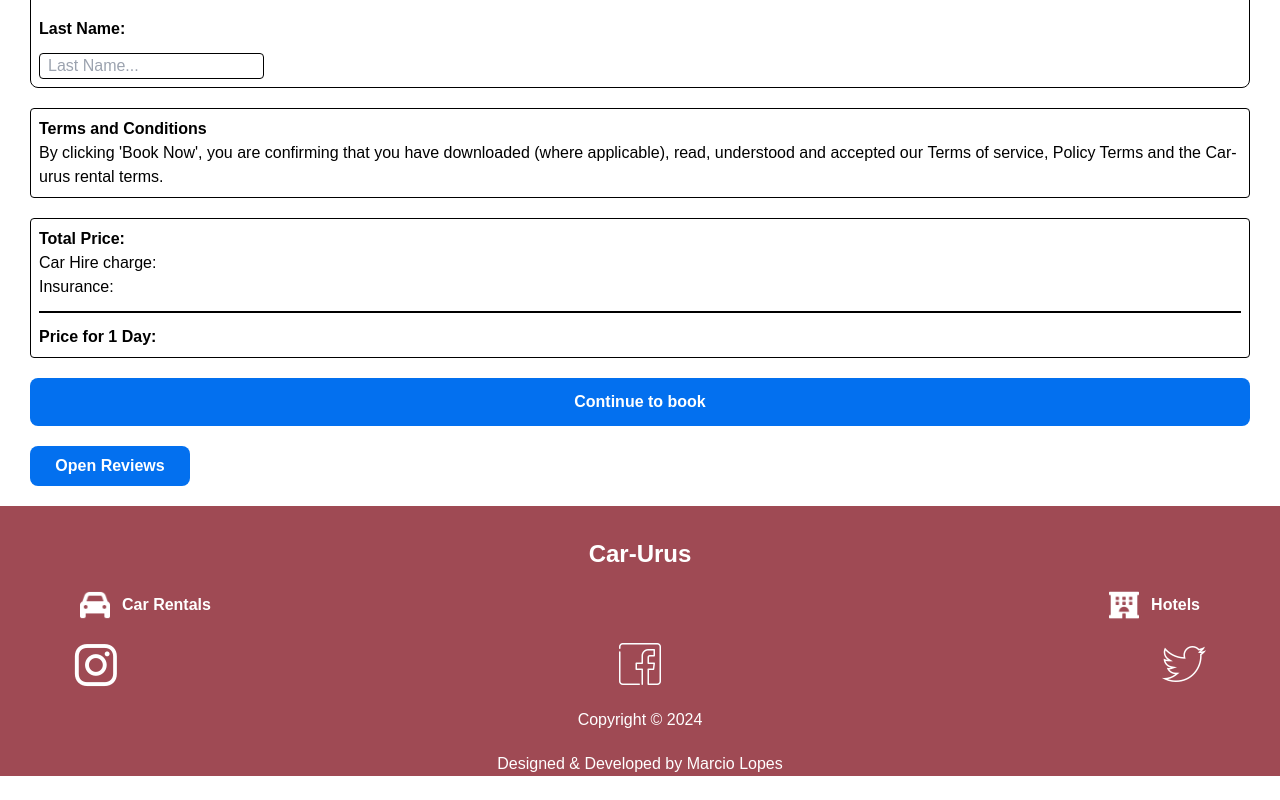
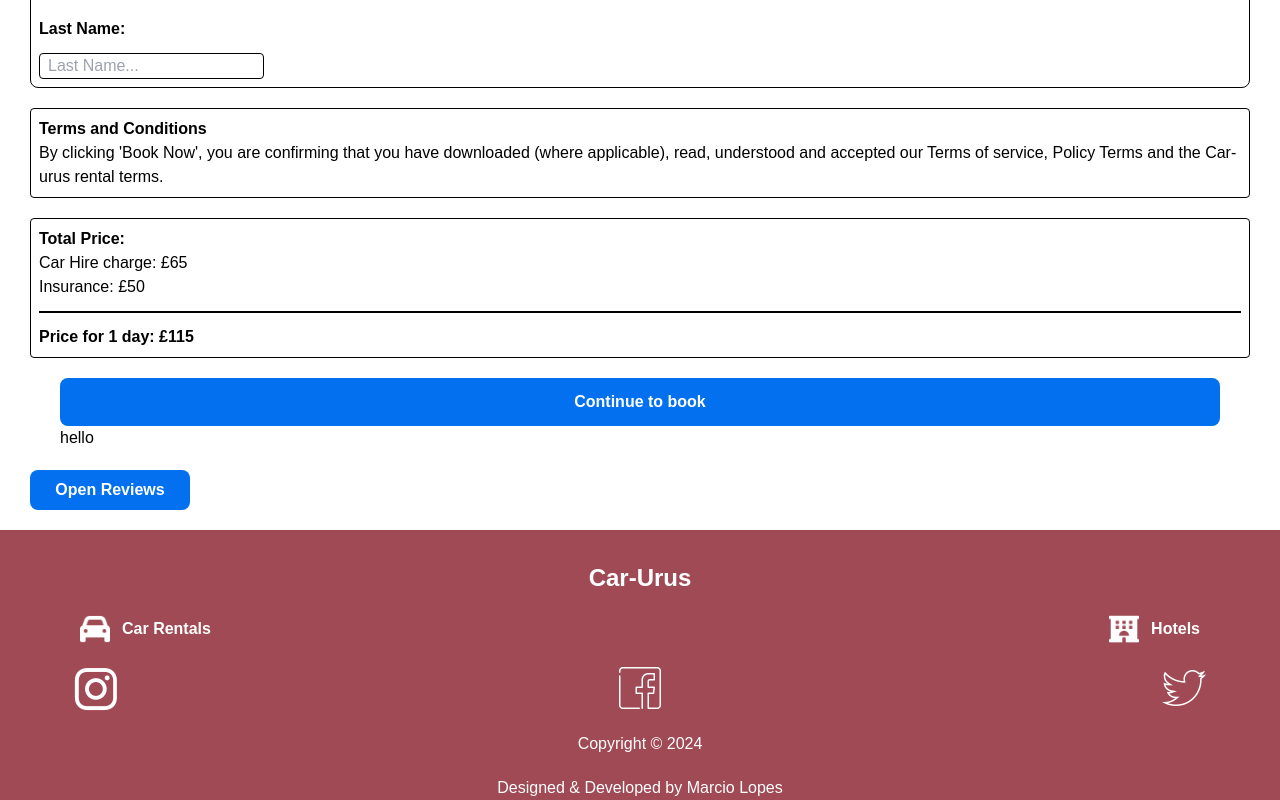
Before and after one commit to MarcioLopes451/car-urus, a React (Vite) app: page /car-urus/cars/10 in a window 1280 px wide. Shown: the part 1096-1896 px from the top of the page. Before the commit the page ends 1872 px from the top, so only its background shows below. Built offline with nearby package versions, Linux system fonts and the light colour scheme.

Commit message:
add:filtering car list

```diff
--- /dev/null
+++ b/src/components/ConfirmOrder/ConfirmOrder.jsx
@@ -0,0 +1,25 @@
+import { useSelector } from "react-redux";
+
+export default function ConfirmOrder() {
+  const user = useSelector((state) => state.user.value);
+  return (
+    <div>
+      <h2>Confirm Your Order</h2>
+      <p>You have selected the following car for rental:</p>
+      <p>{user.firstName}</p>
+      <div></div>
+      <div>
+        <p>Rental Duration: </p>
+
+        <p>Total Price: £</p>
+      </div>
+      <div>
+        <p>Thank you for choosing our car rental service!</p>
+        <p>
+          Your order has been confirmed. We will contact you shortly with
+          further details.
+        </p>
+      </div>
+    </div>
+  );
+}
--- a/src/components/TotalPrice/TotalPrice.jsx
+++ b/src/components/TotalPrice/TotalPrice.jsx
@@ -1,8 +1,24 @@
+/* eslint-disable react/prop-types */
 /* eslint-disable react/no-unescaped-entities */
-// import React from "react";
-// import { carData } from "../../../data/carData";
+import { useState } from "react";
+import { useSelector, useDispatch } from "react-redux";
+import { complete } from "../../features/userSlice";
+import ConfirmOrder from "../ConfirmOrder/ConfirmOrder";
 
-export default function TotalPrice() {
+export default function TotalPrice({ price }) {
+  const [first, setFirst] = useState("");
+  const [last, setLast] = useState("");
+  const [email, setEmail] = useState("");
+  const [state, setState] = useState(false);
+  const days = useSelector((state) => state.car.day);
+  const dispatch = useDispatch();
+
+  const insurance = 50;
+  const finalPrice = insurance + parseInt(price, 10);
+
+  const openReviews = () => {
+    setState(!state);
+  };
   return (
     <div className="mt-5 mx-[30px]">
       <div className="w-full border border-black rounded-lg p-2">
@@ -13,7 +29,10 @@ export default function TotalPrice() {
           <input
             type="text"
             placeholder="Email Address..."
+            value={email}
+            onChange={(e) => setEmail(e.target.value)}
             className="mt-3 border rounded border-black px-2"
+            required
           />
           <br />
           <br />
@@ -22,7 +41,10 @@ export default function TotalPrice() {
           <input
             type="text"
             placeholder="First Name..."
+            value={first}
+            onChange={(e) => setFirst(e.target.value)}
             className="mt-3 border rounded border-black px-2"
+            required
           />
           <br />
           <br />
@@ -31,7 +53,10 @@ export default function TotalPrice() {
           <input
             type="text"
             placeholder="Last Name..."
+            value={last}
+            onChange={(e) => setLast(e.target.value)}
             className="mt-3 border rounded border-black px-2"
+            required
           />
         </div>
       </div>
@@ -40,19 +65,37 @@ export default function TotalPrice() {
           <h2 className="font-semibold">Terms and Conditions</h2>
           <p>
             By clicking 'Book Now', you are confirming that you have downloaded
-            (where applicable), read, understood and accepted our Terms of
-            service, Policy Terms and the Car-urus rental terms.
+            (where applicable), read, understood and accepted our Terms of
+            service, Policy Terms and the Car-urus rental terms.
           </p>
         </div>
       </div>
       <div className="mt-5">
         <div className="border border-black rounded p-2">
-          <h2 className="font-semibold">Total Price:</h2>
-          <p>Car Hire charge:</p>
-          <p>Insurance:</p>
+          <h2 className="font-bold">Total Price:</h2>
+          <p>Car Hire charge: £{price}</p>
+          <p>Insurance: £{insurance} </p>
           <div className="border border-black mt-3"></div>
-          <p className="mt-3 font-semibold">Price for 1 Day:</p>
+          <p className="mt-3 font-semibold">
+            Price for{" "}
+            {days === 1 ? <span>{days} day</span> : <span>{days} days</span>}: £
+            {finalPrice}
+          </p>
         </div>
+      </div>
+      <div className="mt-5 mx-[30px]">
+        <button
+          className="bg-[#0370EF] w-full h-12 rounded-lg text-white font-bold"
+          onClick={() =>
+            dispatch(
+              complete({ email: email, firstName: first, lastName: last })
+            )
+          }
+        >
+          Continue to book
+        </button>
+        <button onClick={openReviews}>hello</button>
+        {state && <ConfirmOrder />}
       </div>
     </div>
   );
--- a/src/features/carSlice.jsx
+++ b/src/features/carSlice.jsx
@@ -6,6 +6,7 @@ export const carSlice = createSlice({
   initialState: {
     day: 1,
     cars: carData,
+    totalPrice: 50,
   },
   reducers: {
     updatePrice: (state, action) => {
--- a/src/features/store.jsx
+++ b/src/features/store.jsx
@@ -1,8 +1,10 @@
 import { configureStore } from "@reduxjs/toolkit";
 import carReducer from "./carSlice";
+import userReducer from "./userSlice";
 
 export const store = configureStore({
   reducer: {
     car: carReducer,
+    user: userReducer,
   },
 });
--- /dev/null
+++ b/src/features/userSlice.jsx
@@ -0,0 +1,20 @@
+import { createSlice } from "@reduxjs/toolkit";
+
+export const userSlice = createSlice({
+  name: "user",
+  initialState: {
+    value: {
+      email: "",
+      firstName: "",
+      lastName: "",
+    },
+  },
+  reducers: {
+    complete: (state, action) => {
+      state.value = action.payload;
+    },
+  },
+});
+
+export const { complete } = userSlice.actions;
+export default userSlice.reducer;
--- a/src/pages/Cars/SelectedCar.jsx
+++ b/src/pages/Cars/SelectedCar.jsx
@@ -121,12 +121,7 @@ export default function SelectedCar() {
             <img src={Keychain} className="w-[150px] h-[150px]" />
           </div>
         </div>
-        <TotalPrice />
-        <div className="mt-5 mx-[30px]">
-          <button className="bg-[#0370EF] w-full h-12 rounded-lg text-white font-bold">
-            Continue to book
-          </button>
-        </div>
+        <TotalPrice price={productData.price.perDay} />
         <div className="mt-5 mx-[30px]">
           <button
             className="bg-[#0370EF] w-40 h-10 rounded-lg text-white font-bold"
--- a/src/pages/Home/Home.jsx
+++ b/src/pages/Home/Home.jsx
@@ -21,7 +21,7 @@ export default function Home() {
             .filter((a) => a.details.gearbox === "Automatic")
             .map((car) => (
               <div
-                key={car}
+                key={car.id}
                 className="flex justify-between items-start flex-col"
               >
                 <div>
```
